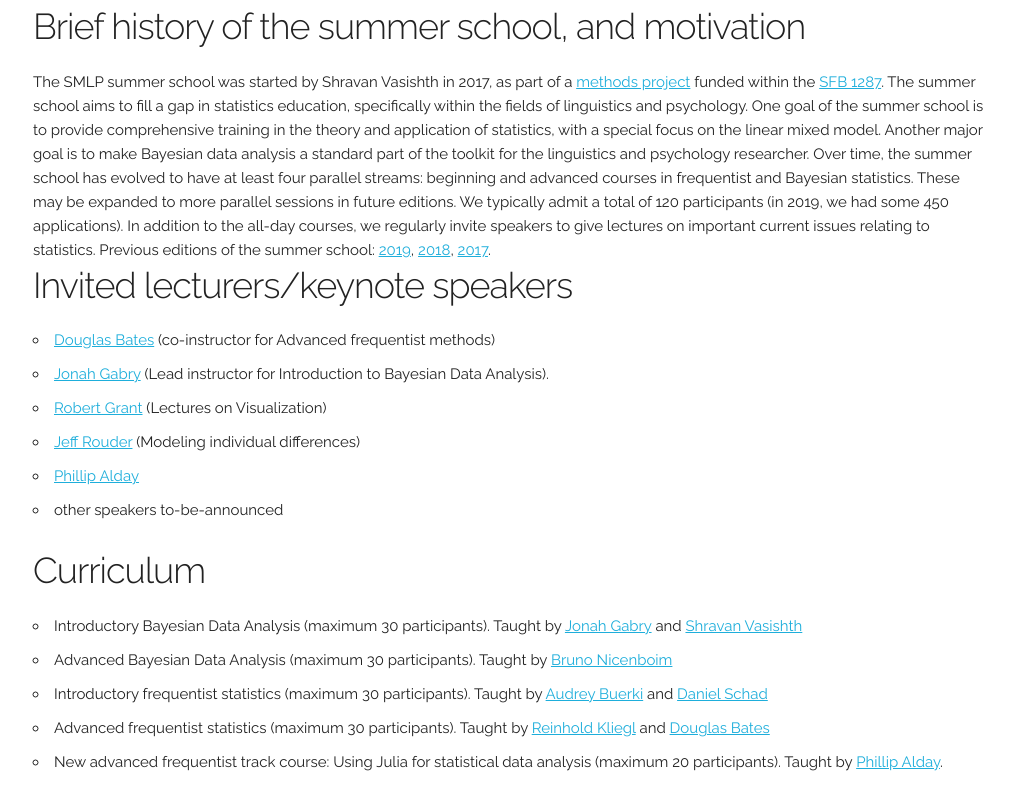
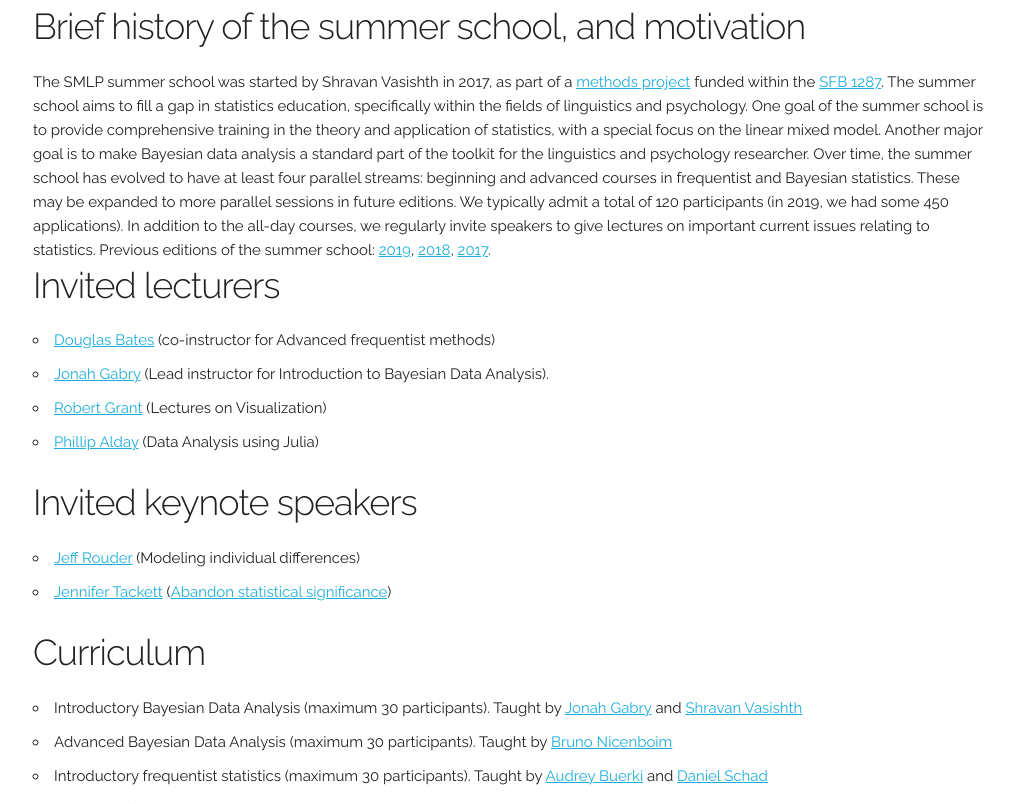
Before and after one commit to vasishth/smlp2020, a plain HTML site: page index.html in a window 1280 px wide. Shown: the part 402-1206 px from the top of the page, without its empty margins (127-1141 px from the left). Drawn offline with Linux system fonts and the light colour scheme.

Commit message:
added Tackett

```diff
--- a/index.html
+++ b/index.html
@@ -56,15 +56,22 @@ The SMLP summer school was started by Shravan Vasishth in 2017, as part of a <a
 
 
 <div>
-     <h3>Invited lecturers/keynote speakers</h3>
+     <h3>Invited lecturers</h3>
         <ul>
           <li><a href="http://pages.stat.wisc.edu/~bates/">Douglas Bates</a> (co-instructor for Advanced frequentist methods)</li>
           <li><a href="https://jgabry.github.io/">Jonah Gabry</a> (Lead instructor for Introduction to Bayesian Data Analysis).</li>
           <li><a href="http://www.robertgrantstats.co.uk/">Robert Grant</a> (Lectures on Visualization)</li>
+          <li><a href="https://phillipalday.com/">Phillip Alday</a> (Data Analysis using Julia)</li>
+             </ul>
+</div>
+
+
+<div>
+     <h3>Invited keynote speakers</h3>
+        <ul>
           <li><a href="http://pcl.missouri.edu/jeff/">Jeff Rouder</a> (Modeling individual differences)</li>
-          <li><a href="https://phillipalday.com/">Phillip Alday</a></li>
-          <li>other speakers to-be-announced</li>
-             </ul>
+          <li><a href="https://www.psychology.northwestern.edu/people/faculty/core/profiles/jennifer-tackett.html">Jennifer Tackett</a> (<a href="https://amstat.tandfonline.com/doi/full/10.1080/00031305.2018.1527253">Abandon statistical significance</a>)</li>
+        </ul>
 </div>
 
 <div>
```
